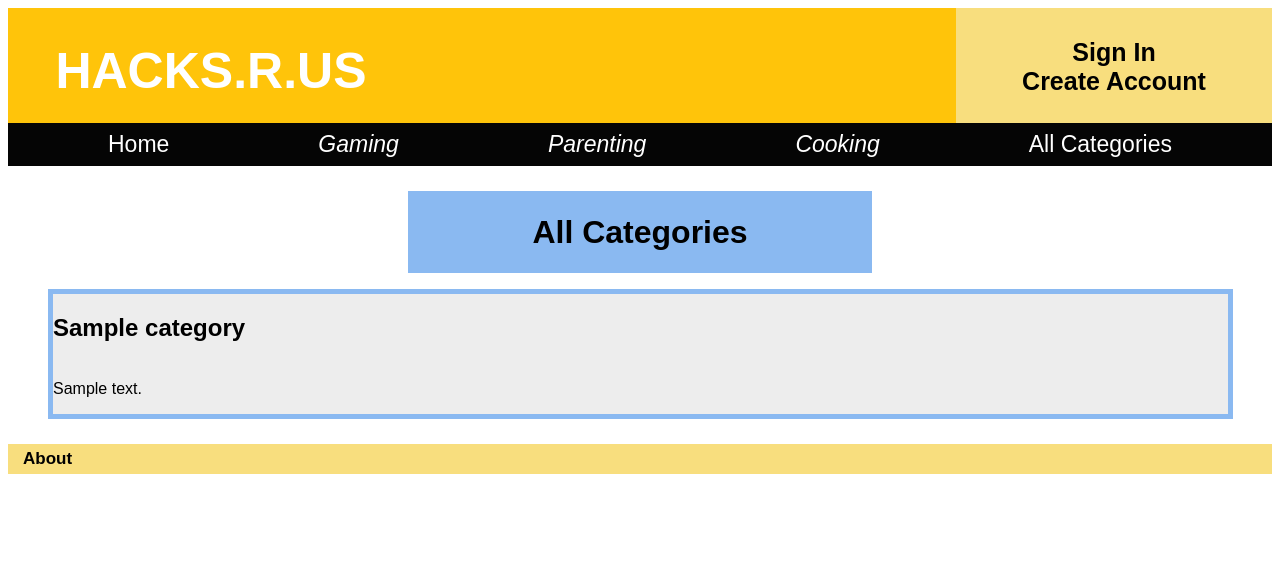
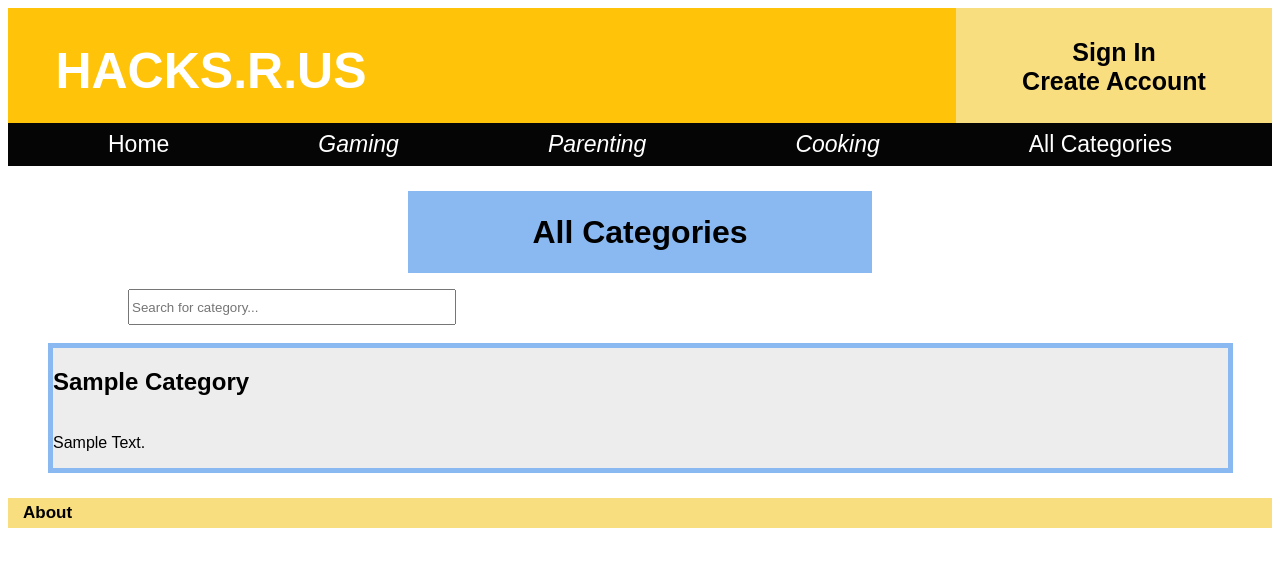
Before and after one commit to glitznerf/wad2-lifehackforum, a Django app: page /forum/all_categories/ in a window 1280 px wide. Shown: the top 567 px of the page. Run offline with Django 3.2, Linux system fonts and the light colour scheme; tables that the repository leaves empty hold one stand-in row (values such as "Sample post").

Commit message:
Search bar for categories & category

```diff
--- a/static/all_categories.css
+++ b/static/all_categories.css
@@ -13,8 +13,16 @@
 #content_h {
   background-color: #8ab9f1;
   text-align: center;
+  text-transform: capitalize;
   margin: 15px 400px 15px;
   padding: 1px 0px 1px;
+}
+
+#searchBar {
+  position: absolute;
+  left: 10%;
+  min-height: 30px;
+  min-width: 25%;
 }
 
 .category_entry {
@@ -25,6 +33,7 @@
   border-color: #8ab9f1;
   margin-bottom: 10px;
   background-color: rgba(236, 236, 236, 0.904);
+  text-transform: capitalize;
 }
 
 ul {
--- a/static/hack.css
+++ b/static/hack.css
@@ -38,14 +38,14 @@
 
 #img{
   max-width: 20%;
-  max-height: 200px;
+  max-height: 180px;
   position: absolute;
   top: 75px;
   right: 35px;
 }
 
 #desc {
-  min-height: 150px;
+  min-height: 130px;
   background-color: #f8de7e;
   width: 76%;
 }
--- /dev/null
+++ b/static/javascript/search.js
@@ -0,0 +1,29 @@
+window.onload = function () {
+  let search = document.getElementById("searchBar");
+  search.addEventListener("keyup", searchFct);
+}
+
+
+function searchFct() {
+  // Variable declaration
+  var search, filter, list, entries, entry, i, entryValue;
+
+  // DOM setup
+  search = document.getElementById("searchBar");
+  list = document.getElementById("list");
+  entries = list.getElementsByTagName('a');
+
+  // Get filter text
+  filter = search.value.toUpperCase();
+
+  // Hide entries in list that don't match search query
+  for (i = 0; i < entries.length; i++) {
+    entry = entries[i].getElementsByTagName("h2")[0];
+    entryValue = entry.textContent || entry.innerText;
+    if (entryValue.toUpperCase().indexOf(filter) > -1) {
+      entries[i].style.display = "";
+    } else {
+      entries[i].style.display = "none";
+    }
+  }
+}
--- a/templates/forum/all_categories.html
+++ b/templates/forum/all_categories.html
@@ -3,6 +3,7 @@
 
 {% block css_block %}
 <link rel="stylesheet" type="text/css" href="{% static 'all_categories.css' %}">
+<script type="text/javascript" src="{% static 'javascript/search.js' %}"></script>
 {% endblock %}
 
 {% block title_block %}
@@ -23,8 +24,9 @@
     <h1>All Categories</h1>
   </div>
 
-  <ul>
+  <ul id="list">
     {% if categories %}
+      <input type="text" id="searchBar" placeholder="Search for category..."><br /><br /><br />
       {% for c in categories %}
         <a href="{% url 'forum:category' c.slug %}">
           <div class="category_entry">
--- a/templates/forum/category.html
+++ b/templates/forum/category.html
@@ -3,6 +3,7 @@
 
 {% block css_block %}
 <link rel="stylesheet" type="text/css" href="{% static 'all_categories.css' %}">
+<script type="text/javascript" src="{% static 'javascript/search.js' %}"></script>
 {% endblock %}
 
 {% block title_block %}
@@ -30,7 +31,8 @@
     </div>
 
     {% if hacks %}
-      <ul>
+      <input type="text" id="searchBar" placeholder="Search for hack..."><br /><br />
+      <ul id="list">
         {% for hack in hacks %}
           <a href="{% url 'forum:hack' category.slug hack.hackID %}">
             <div class="category_entry">
```
Also changed, not shown: static/javascript/account_info.js (added, +7 -0 lines).
